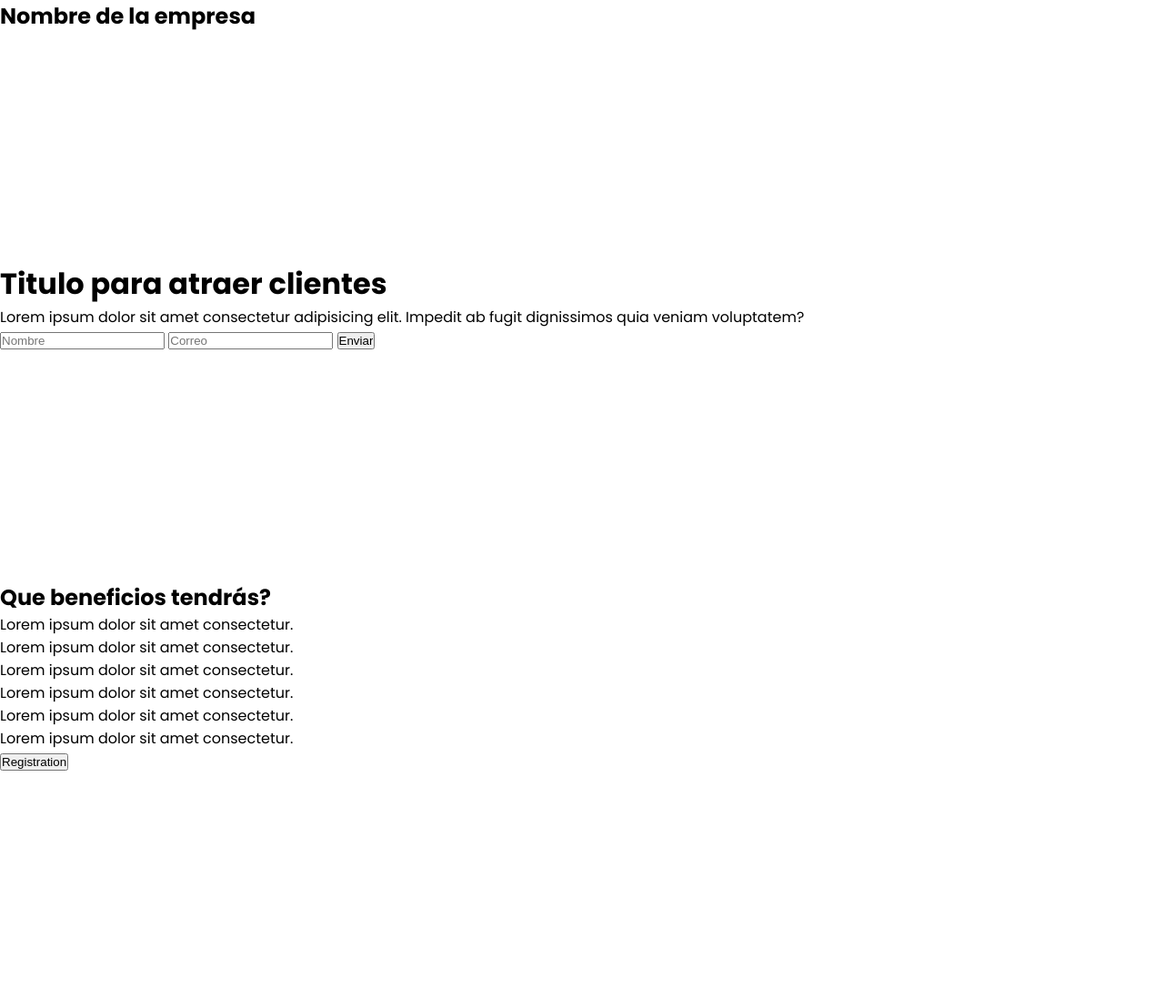
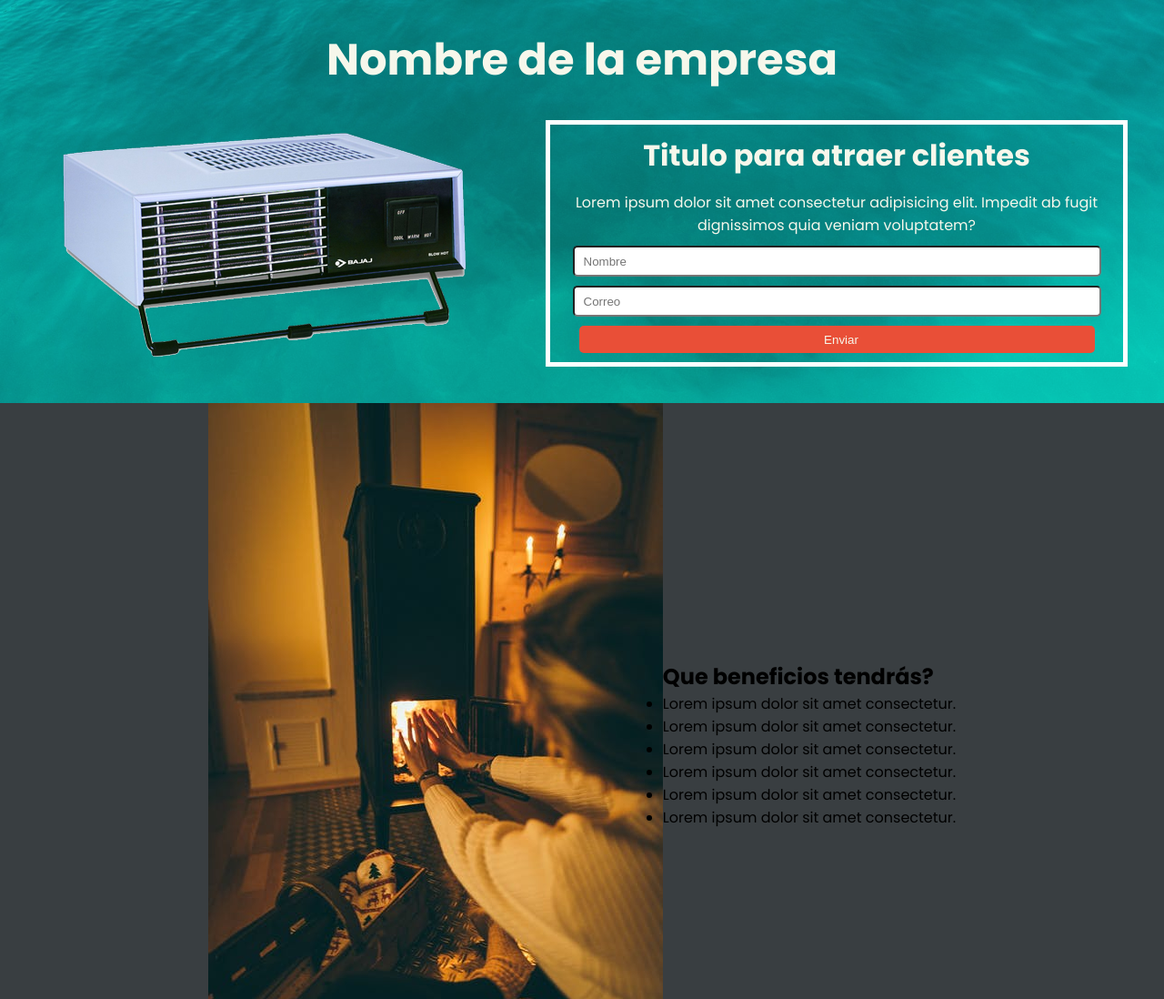
Before and after one commit to DavilaManuel/landing-page-html-css, a plain HTML site: page index.html in a window 1280 px wide. Shown: the top 1098 px of the page at 91% size. Drawn offline with Linux system fonts and the light colour scheme.

Commit message:
Agregando estilos al header

```diff
--- a/index.html
+++ b/index.html
@@ -14,10 +14,11 @@
 <body>
     <!--Header-->
     <header>
+        <div class="container">
             <h2>Nombre de la empresa</h2>
             <div class="container-header">
                 <div class="header-right">
-                <img src="./assets/logo.png" alt="">
+                    <img src="./assets/heater.png" alt="">
                 </div>
                 <div class="header-left">
                     <div class="form-content">
@@ -29,11 +30,12 @@
                     </div>
                 </div>
             </div>
+        </div>
     </header>
     <!--Benefit Sections-->
-    <section>
+    <section id="benefit">
         <div class="benefit-product">
-            <img src="./assets/logo.png" alt="">
+            <img src="./assets/heater.jpeg" alt="">
         </div>
         <div class="benefit-list">
             <h2>Que beneficios tendrás?</h2>
@@ -48,7 +50,7 @@
         </div>
     </section>
     <!--Video Section-->
-    <section>
+    <section id="video">
         <div class="container">
             <div class="information-video">
                 <button>Registration</button>
@@ -62,9 +64,7 @@
                 </div>
             </div>
             <div class="container-video">
-                <video src="">
                 <iframe width="560" height="315" src="https://www.youtube.com/embed/aiRY36TPVo8" frameborder="0" allowfullscreen></iframe>
-                </video>
             </div>
         </div>
     </section>
@@ -77,7 +77,7 @@
             <div class="slogan">
                 <p>Lorem ipsum dolor sit amet consectetur.</p>
             </div>
-            <div class="social-medias">
+            <div class="social-media">
                 <h4>Redes Sociales</h4>
                 <ul>
                     <li><i class="fab fa-instagram-square"></i>Instagram</li>
--- a/style.css
+++ b/style.css
@@ -1,3 +1,11 @@
+:root {
+    --blanco: #f6f7eb;
+    --rojo: #e94f37;
+    --gris: #393e41;
+    --azul: #3f88c5;
+    --verde: #44bba4;
+}
+
 * {
     margin: 0;
     padding: 0;
@@ -6,3 +14,112 @@
 html, body {
     font-family: 'Poppins', sans-serif;
 }
+
+/* Header */
+
+header {
+    background-image: url('./assets/ocean.jpg');
+    background-repeat: no-repeat;
+    background-size: cover;
+    filter: opacity(1);
+    width: 100%;
+}
+
+header .container {
+    background-color: rgba(19, 252, 116, 0.3);
+    padding: 20px;
+}
+
+header .container h2 {
+    text-align: center;
+    margin: 10px 0;
+    color: var(--blanco);
+    font-size: 3em;
+}
+
+/* Container Header */
+
+.container-header {
+    display: flex;
+    justify-content: center;
+    text-align: center;
+}
+
+/* Header Right */
+
+.header-right {
+    margin: 0px 30px;
+}
+
+/* Header Left */
+
+.header-left {
+    display: flex;
+    justify-content: center;
+    align-items: center;
+    border: 5px solid #fff;
+    margin: 20px;
+}
+
+.form-content {
+    display: flex;
+    justify-content: center;
+    align-items: center;
+    flex-direction: column;
+    margin-top: 10px;
+    color: var(--blanco);
+}
+
+h1 {
+    margin-bottom: 15px;
+    font-size: 2em;
+}
+
+.form-content input {
+    margin-top: 10px;
+    width: 90%;
+    font-size: 1.5;
+    height: 30px;
+    border-radius: 5px;
+}
+
+.form-content input:nth-of-type(n-1) {
+    padding-left: 10px;
+}
+
+.form-content input:nth-of-type(3) {
+    background-color: var(--rojo);
+    border: none;
+    margin-bottom: 10px;
+    color: var(--blanco);
+}
+/* End Header */
+
+/* Benefit Section */
+#benefit {
+    background-color: var(--gris);
+    display: flex;
+    justify-content: center;
+    align-items: center;
+}
+
+/* Product Image */
+
+.benefit-product {
+    display: flex;
+    justify-content: center;
+    align-items: center;
+}
+/* Befenits List */
+/* End Benefit Section */
+
+/* Video Section */
+/* Information Video */
+/* Container Video */
+/* End Video Section */
+
+/* Footer */
+/* Logo */
+/* Slogan */
+/* Social Media */
+/* End Footer */
```
Also changed, not shown: assets/heater.jpeg (added), assets/heater.png (added), assets/ocean.jpg (added). Lines whose indentation alone changed are shown as unchanged.
